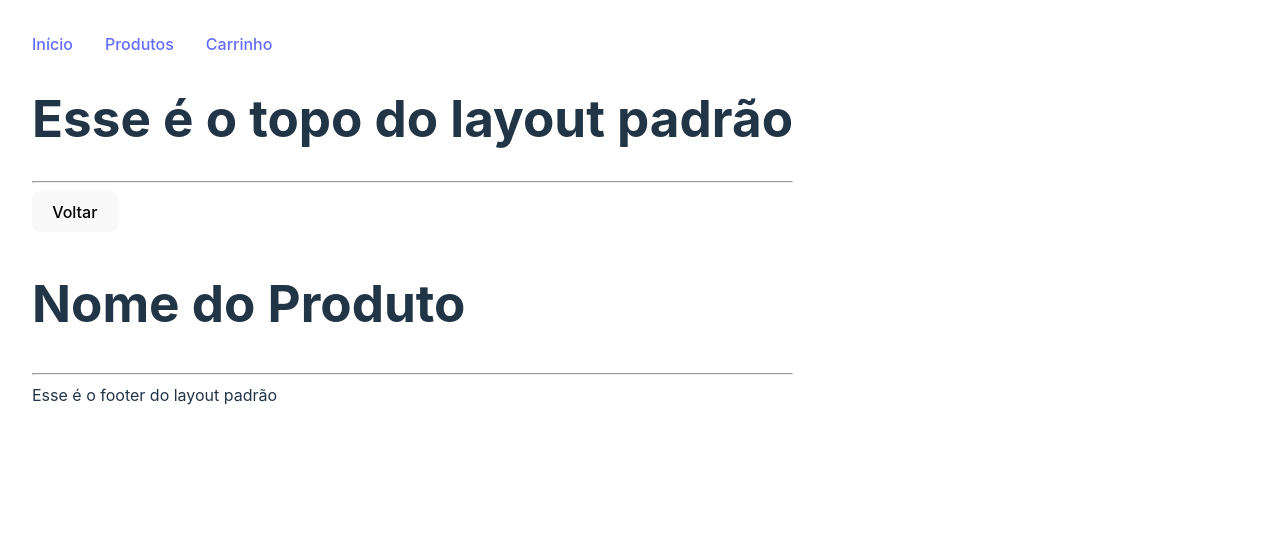
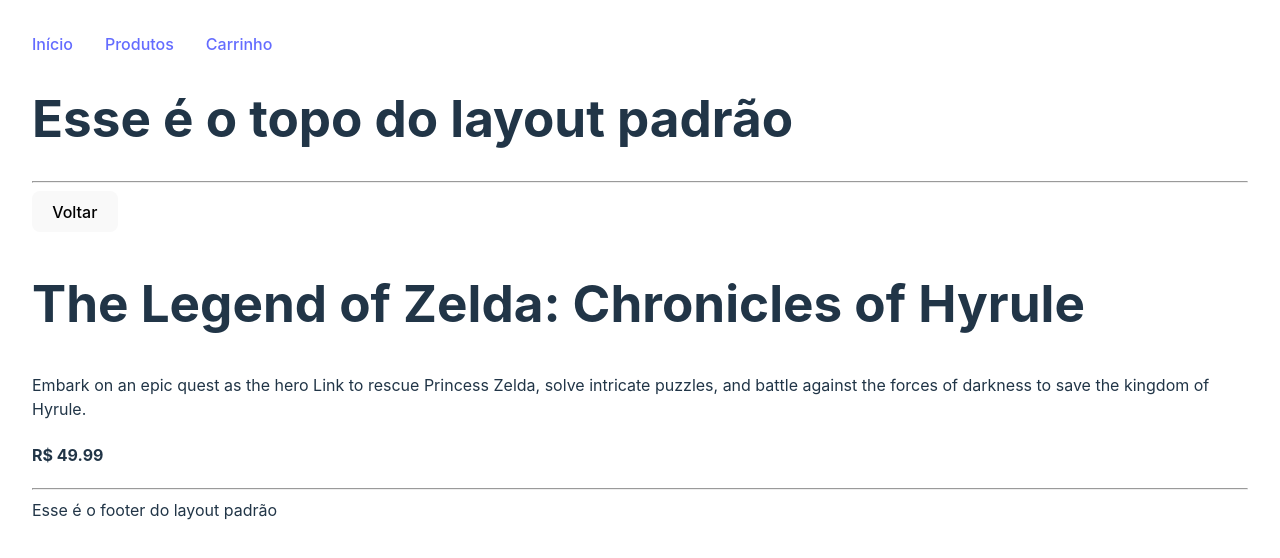
Before and after one commit to AntonioAndreDev/rotas-no-react-revelo, a React (Vite) app in the folder rotas/: page /products/1 in a window 1280 px wide. Shown: the top 558 px of the page. Built offline with nearby package versions, Linux system fonts and the light colour scheme.

Commit message:
Renderizando os dados de cada produto de forma dinâmica:

```diff
--- a/rotas/src/pages/Product.jsx
+++ b/rotas/src/pages/Product.jsx
@@ -1,12 +1,19 @@
-import { Link } from "react-router-dom";
+import { Link, useParams } from "react-router-dom";
+import products from "../database.json";
 
 export default function Product() {
+  const { productId } = useParams();
+
+  const product = products.find((productShow) => productShow.id === +productId);
+
   return (
     <section>
       <Link to="/products">
         <button>Voltar</button>
       </Link>
-      <h1>Nome do Produto</h1>
+      <h1>{product.name}</h1>
+      <p>{product.description}</p>
+      <h4>R$ {product.price}</h4>
     </section>
   );
 }
```
